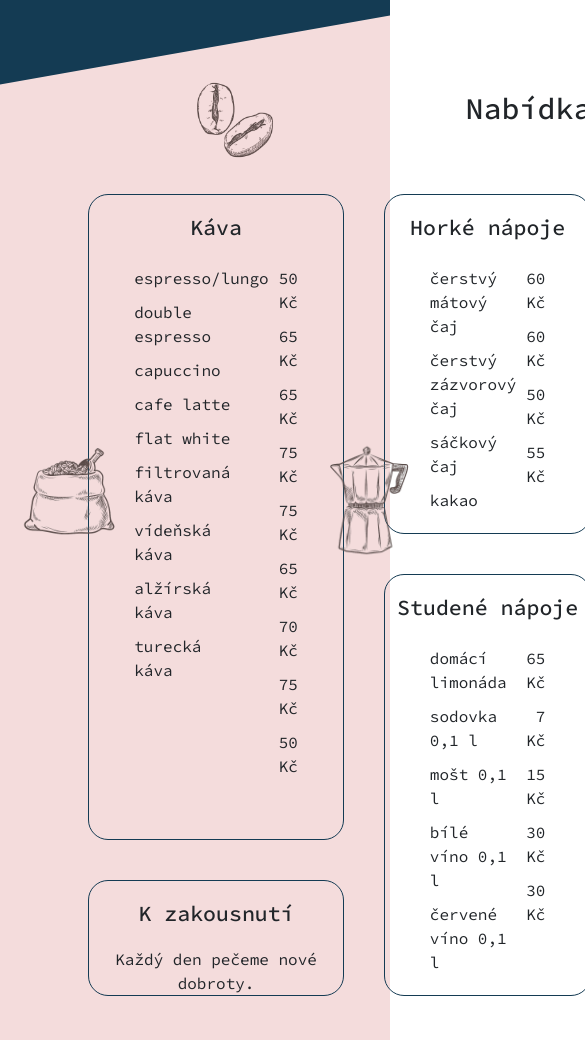
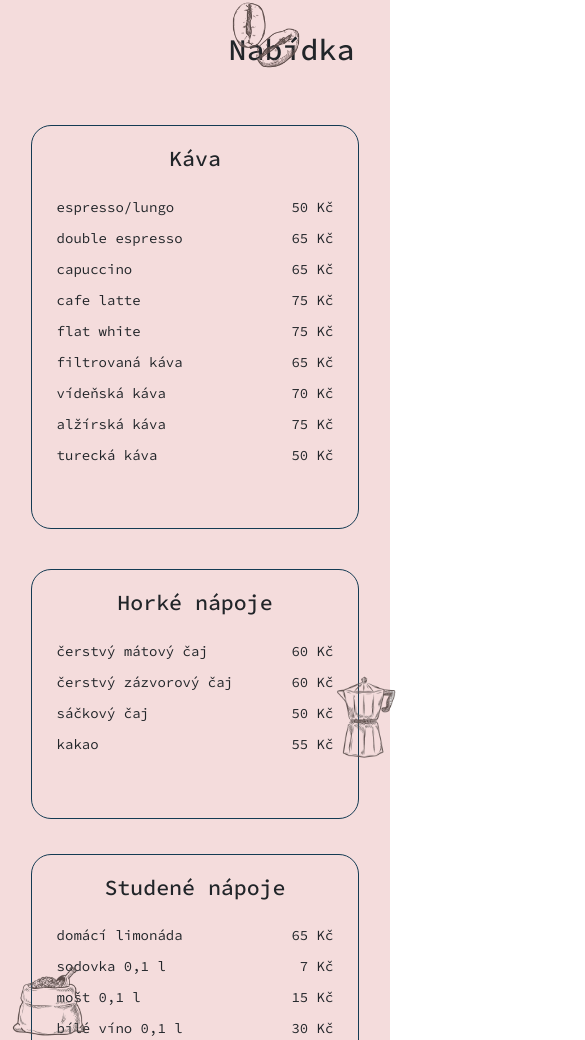
Before and after one commit to terichudejova/stara-skola-final, a React (Vite) app in the folder CoffeeStore/: page / in a window 390 px wide. Shown: the part 960-2000 px from the top of the page, 585 px wide, since content can reach past the window. Built offline with nearby package versions, Linux system fonts and the light colour scheme; a web font is replaced by a local one.

Commit message:
make it responsive II

```diff
--- a/CoffeeStore/src/App.jsx
+++ b/CoffeeStore/src/App.jsx
@@ -140,9 +140,9 @@ function App() {
                     <p>Každý den pečeme nové dobroty.</p>
                 </div>
                 <div id='prostor'></div>
-                <ShakeImage url={"/src/images/pytel.png"} top={"50%"} left={"-20%"} width={"100px"} height={"100px"} className="shake"/>
+                <ShakeImage url={"/src/images/pytel.png"} top={"50%"} left={"-20%"} width={"100px"} height={"100px"} className="shake pytel"/>
                 <ShakeImage url={"/src/images/beans.png"} top={"20%"} left={"70%"} width={"80px"} height={"80px"} className="shake beans"/>
-                <ShakeImage url={"/src/images/mocha.png"} top={"50%"} left={"95%"} width={"120px"} height={"120px"} className="shake"/>
+                <ShakeImage url={"/src/images/mocha.png"} top={"50%"} left={"95%"} width={"120px"} height={"120px"} className="shake mocha"/>
             </div>
 
             {/* SEKCE KONTAKT */}
--- a/CoffeeStore/src/ShakeImage.css
+++ b/CoffeeStore/src/ShakeImage.css
@@ -10,14 +10,48 @@
     animation: shake 0.5s infinite;
   }
 
-@media (max-width: 1700px) {
+@media only screen and (max-width: 1700px) {
     .beans {
         left: 60% !important;
     }
 }
 
-@media (max-width: 1000px) {
-  .beans {
-      left: 50% !important;
+@media only screen and (max-width: 1250px) {
+  .pytel {
+      left: -10% !important;
   }
 }
+
+@media only screen and (max-width: 1000px) {
+  .pytel {
+      width: 80px !important;
+      height: 80px !important;
+      top: 66% !important;
+      left: -2% !important;
+  }
+
+  .mocha {
+    width: 90px !important;
+    height: 90px !important;
+    left: 85% !important;
+    top: 52% !important;
+  }
+}
+
+@media only screen and (max-width: 880px) {
+  .beans {
+    width: 70px !important;
+    height: 70px !important;
+    top: 25% !important;
+  }
+
+  .pytel {
+    top: 70% !important;
+  }
+}
+
+@media only screen and (max-width: 750px) {
+  .beans {
+    top: 10% !important;
+  }
+}
--- a/CoffeeStore/src/landingPage.css
+++ b/CoffeeStore/src/landingPage.css
@@ -117,7 +117,7 @@
     }
 
     #landingPage::after {
-        height: 350px;
+        height: 250px;
         top: 660px;
     }
 
--- a/CoffeeStore/src/nabidka.css
+++ b/CoffeeStore/src/nabidka.css
@@ -2,7 +2,7 @@
 /* NABÍDKA PAGE - grid */
 #nabidka {
     position: relative;
-    height: 1200px;
+    height: 1100px;
     background-color: var(--third-color);
     width: 65%;
     display: grid;
@@ -118,3 +118,109 @@
         width: 50%;
     }
 }
+
+@media only screen and (max-width: 1590px) {
+    .ceny {
+        padding-left: 20px;
+        padding-right: 20px;
+    }
+}
+
+@media only screen and (max-width: 1250px) {
+    #dort p {
+        padding-left: 20px;
+        padding-right: 20px;
+        padding-bottom: 10px;
+    }
+}
+
+@media only screen and (max-width: 1220px) {
+    #nabidka {
+        width: 70%;
+    }
+}
+
+@media only screen and (max-width: 1130px) {
+    #nabidka {
+        width: 80%;
+    }
+}
+
+@media only screen and (max-width: 1105px) {
+    .menu p {
+        padding-left: 8px;
+        padding-right: 8px;
+    }
+}
+
+@media only screen and (max-width: 990px) {
+    #nabidka {
+        width: 90%;
+    }
+
+    #prostor {
+        height: 80px;
+    }
+}
+
+@media only screen and (max-width: 880px) {
+    .menu ul {
+        font-size: 14px;
+    }
+
+    #nabidka {
+        width: 92%;
+        height: 1000px;
+    }
+
+    .menu {
+        margin: 15px;
+    }
+
+    #dort p {
+        font-size: 14px;
+    }
+
+    #kava {
+        margin-top: 40px;
+    }
+
+    #caj {
+        margin-top: 40px;
+    }
+
+    #prostor {
+        height: 70px;
+    }
+}
+
+@media only screen and (max-width: 750px) {
+    #nadpis {
+        margin-top: 150px;
+        margin-bottom: 30px;
+    }
+
+    #nabidka {
+        grid-template-areas:
+        "nadpis"
+        "kava"
+        "caj"
+        "limo"
+        "dort"
+        "prostor";
+        height: 1600px;
+    }
+
+    .menu {
+        margin-bottom: 20px;
+    }
+
+    #kava {
+        margin-top: 20px;
+    }
+
+    #caj {
+        margin-top: 20px;
+    }
+
+}
```
